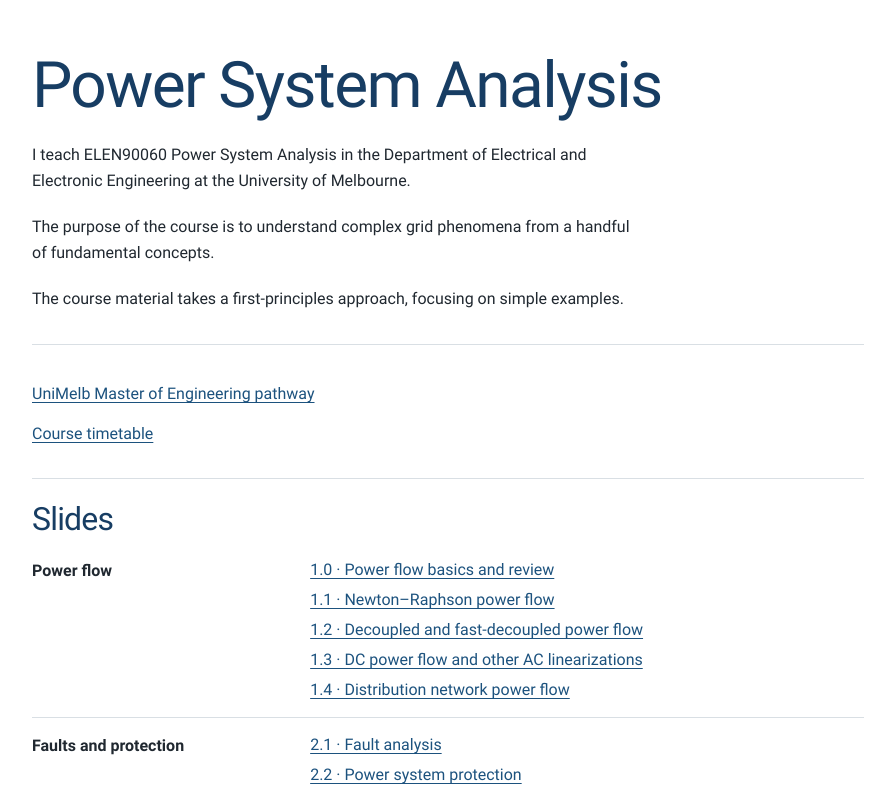
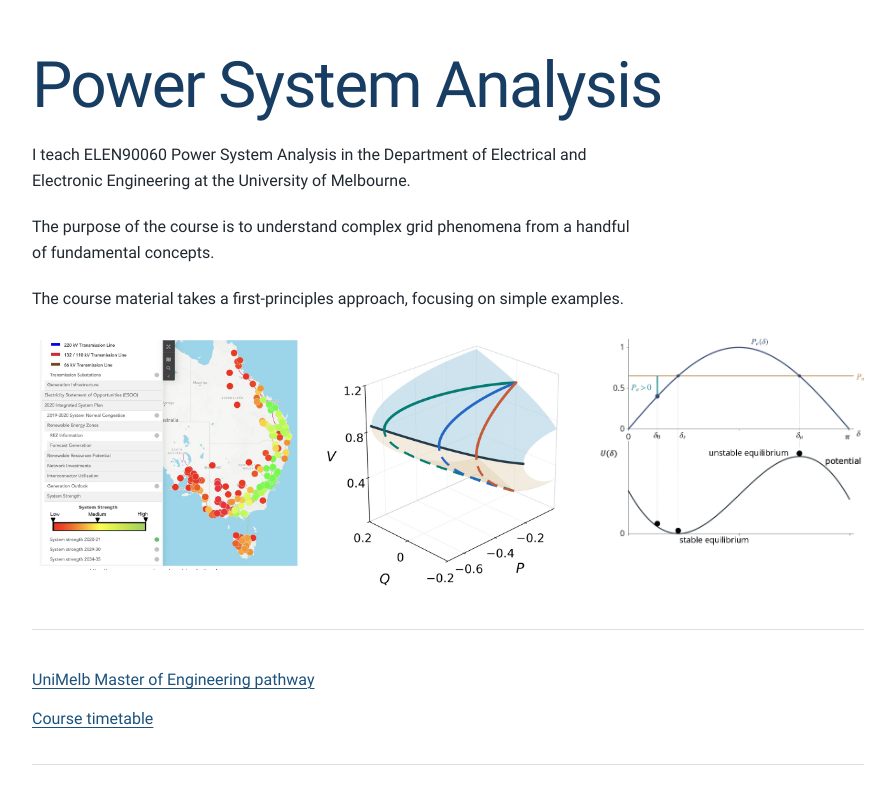
Before and after one commit to keithmoffat/elen90060, a plain HTML site: page index.html in a window 1280 px wide. Shown: the top 791 px of the page, without its empty margins (192-1087 px from the left). Drawn offline with Linux system fonts and the light colour scheme.

Commit message:
Add teaching figures below the course introduction

```diff
--- a/index.html
+++ b/index.html
@@ -13,6 +13,17 @@
     <p class="description">I teach ELEN90060 Power System Analysis in the Department of Electrical and Electronic Engineering at the University of Melbourne.</p>
     <p class="description">The purpose of the course is to understand complex grid phenomena from a handful of fundamental concepts.</p>
     <p class="description">The course material takes a first-principles approach, focusing on simple examples.</p>
+    <div class="course-gallery">
+      <a href="figures/psa-system-strength.png">
+        <img src="figures/psa-system-strength.png" width="838" height="736" alt="Map of eastern Australia showing low to high system strength at locations on the grid">
+      </a>
+      <a href="figures/psa-voltage-stability.png">
+        <img src="figures/psa-voltage-stability.png" width="818" height="802" alt="Voltage as a function of real and reactive power, with a fold marking the voltage-stability limit">
+      </a>
+      <a href="figures/psa-rotor-angle-stability.png">
+        <img src="figures/psa-rotor-angle-stability.png" width="1166" height="928" alt="Power-angle and potential-energy curves showing stable and unstable rotor-angle equilibria">
+      </a>
+    </div>
     <section class="lectures" id="course-resources" aria-label="Course resources">
       <p><a href="master-of-engineering-pathway.pdf">UniMelb Master of Engineering pathway</a></p>
       <p><a href="course-timetable.pdf">Course timetable</a></p>
--- a/style.css
+++ b/style.css
@@ -68,6 +68,18 @@ p { max-width: 68ch; margin: .85rem 0 0; }
 .byline { margin-top: .65rem; color: var(--muted); }
 .description { margin-top: 1.3rem; }
 .project-note { color: var(--muted); }
+.course-gallery {
+  display: grid;
+  grid-template-columns: repeat(3, minmax(0, 1fr));
+  gap: 1rem;
+  margin-top: 1.5rem;
+}
+.course-gallery a { display: block; }
+.course-gallery img {
+  display: block;
+  width: 100%;
+  height: auto;
+}
 .lectures {
   margin-top: 2rem;
   padding-top: 1.45rem;
@@ -102,6 +114,7 @@ a:focus-visible { outline: 2px solid currentColor; outline-offset: 4px; }
 @media (max-width: 38rem) {
   .wrap { width: calc(100% - 2rem); }
   main { padding-top: 2.15rem; }
+  .course-gallery { grid-template-columns: 1fr; }
   .lecture-group { grid-template-columns: 1fr; }
   .lecture-group li + li { margin-top: .5rem; }
 }
```
Also changed, not shown: figures/psa-rotor-angle-stability.png (added), figures/psa-system-strength.png (added), figures/psa-voltage-stability.png (added), 1 other file.
